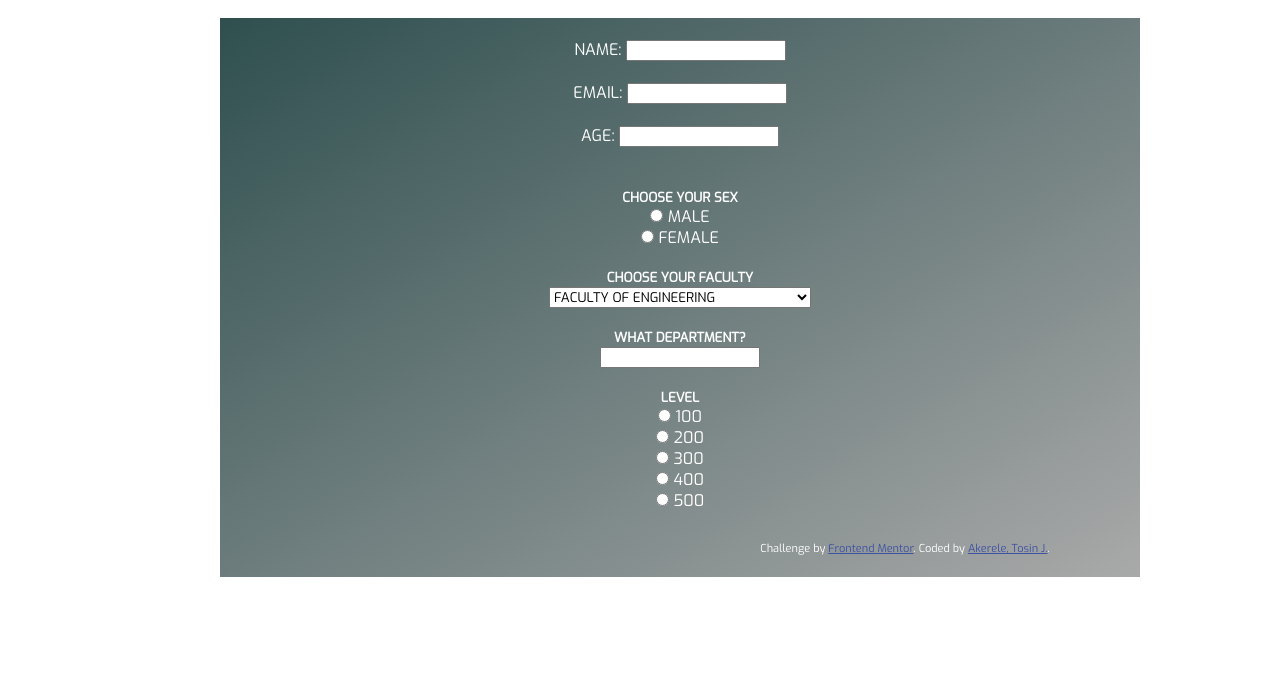
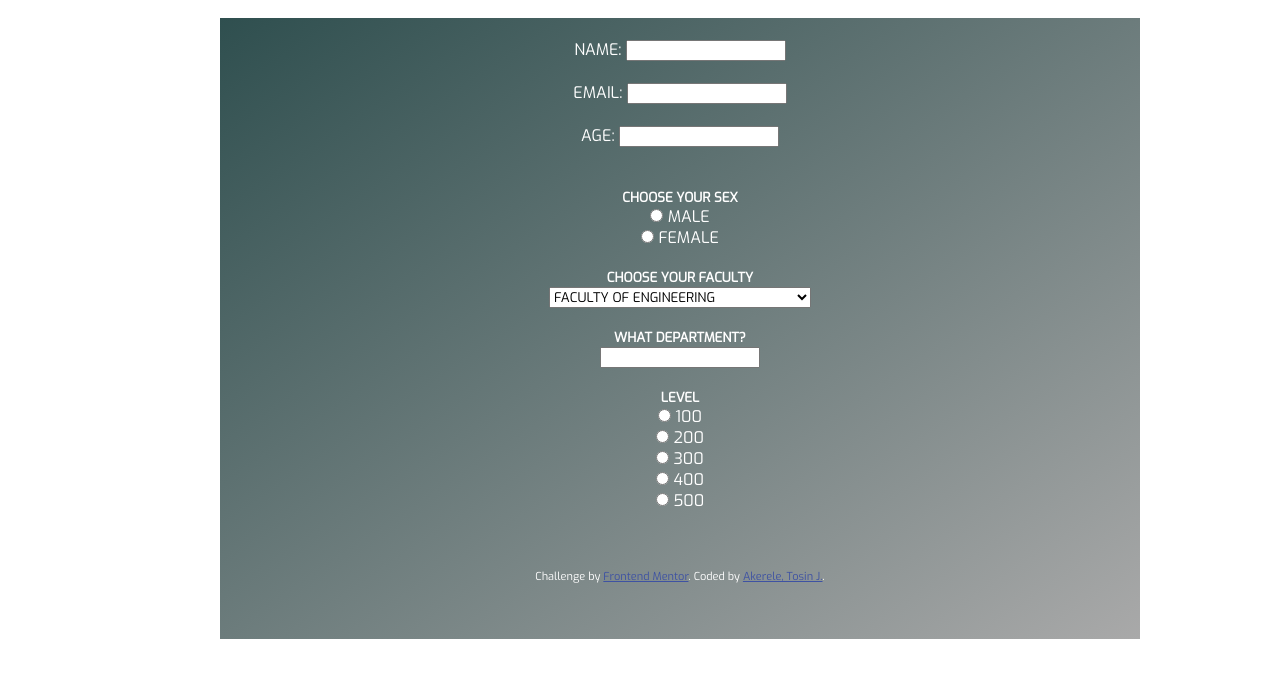
Before and after one commit to akerele180/Day-2, a plain HTML site: page index.html in a window 1280 px wide. Shown: the part 90-768 px from the top of the page. Drawn offline with Linux system fonts and the light colour scheme.

Commit message:
Update style.css

```diff
--- a/style.css
+++ b/style.css
@@ -26,8 +26,19 @@ div.other {
 h3 {
     text-align: center;
 }
-.attribution { font-size: 11px; text-align: center; margin-left: 450px; }
+.attribution { font-size: 11px; text-align: center; }
 .attribution a { color: hsl(228, 45%, 44%); }
+h1 {
+    min-height: 40px;
+}
+.other {
+    min-height:400px
+    margin-top 3%;
+}
+footer {
+    min-height: 100px;
+    margin-top: 3%;
+}
 @viewport {
     zoom: 1.0;
     width: extend-to-width;
```
